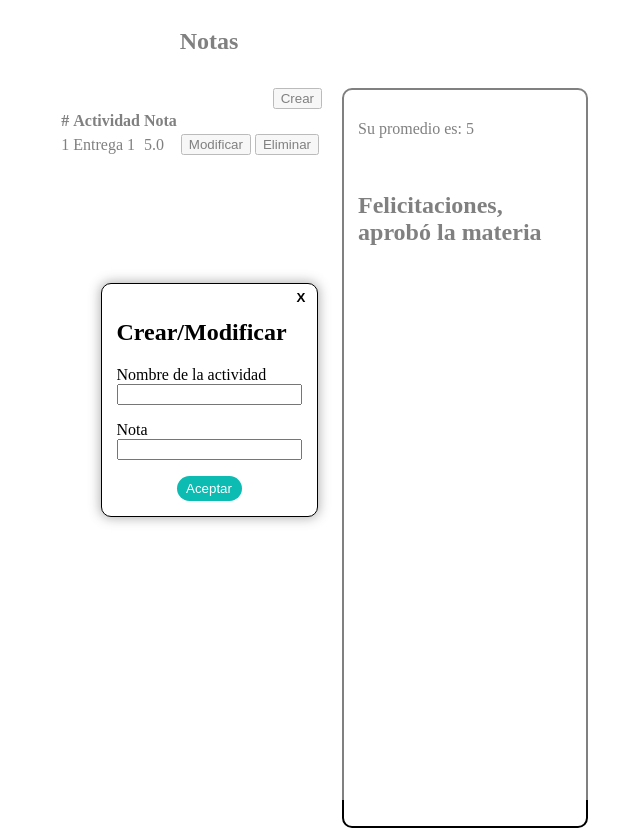
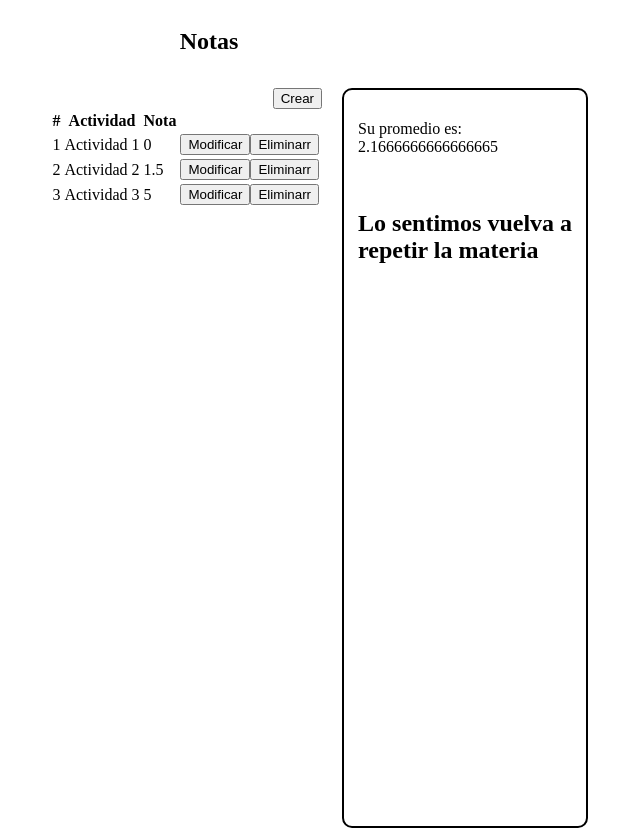
Before and after one commit to saraWS/notas_app, a plain HTML site: page index.html in a window 1280 px wide. Shown: the whole page, without its empty margins (431-1071 px from the left). Drawn offline with Linux system fonts and the light colour scheme.

Commit message:
Se agregaron los cambios de JavaScript

```diff
--- a/css/modal.css
+++ b/css/modal.css
@@ -13,7 +13,7 @@
 .modal-content .form-content{
     border: 1px solid #000000;
     border-radius: 10px;
-    background-color: #ffffff;
+    background-color: antiquewhite;
     padding: 15px;
     box-shadow: 0px 0px 12px 1px rgb(85, 85, 85, 0.47);
     position: relative;
@@ -64,3 +64,7 @@ form .input-content{
     color: #0cbcb3;
 
 }
+
+.close-modal{
+    display:none;
+}
--- a/index.html
+++ b/index.html
@@ -13,7 +13,7 @@
         <h1 class="titulo">Notas</h1>
         <article class="notas-content">
             <button>Crear</button>
-            <table>
+            <table id = "promedioTb">
                 <thead>
                     <tr>
                         <th>#</th>
@@ -36,12 +36,12 @@
             </table>
         </article>
         <article class="promedio-content">
-            <p>Su promedio es: 5</p>
+            <p id = "promedioText">Su promedio es: 5</p>
             <br>
-            <h2>Felicitaciones, aprobó la materia</h2>
+            <h2 id="mensajeNota">Felicitaciones, aprobó la materia</h2>
         </article>
     </section>
-    <section class="modal-content">
+    <section class="modal-content close-modal">
         <article class="form-content">
             <button class="cerrar-btn">X</button>
             <h2>Crear/Modificar</h2>
@@ -60,6 +60,7 @@
             </form>
         </article>
     </section>
+    <script src="js/promedios.js"></script>
 </body>
 
 </html>
--- /dev/null
+++ b/js/promedios.js
@@ -0,0 +1,36 @@
+let actividades = [
+    { id: 1, nombre: 'Actividad 1', nota: 0 },
+    { id: 2, nombre: 'Actividad 2', nota: 1.5},
+    { id: 3, nombre: 'Actividad 3', nota: 5 }
+];
+
+function mostrarMensaje(promedio){
+    let mensaje = promedio>=3? 'FElicitaciones aprobo' :'Lo sentimos vuelva a repetir la materia';
+    document.getElementById('mensajeNota').innerText = mensaje;
+}
+
+function mostrarActividades() {
+    let filas = "";
+    let sumatoria = 0;
+    for (let actividad of actividades) {
+        filas += '<tr>';
+        filas += '<td>' + actividad.id + '</td>';
+        filas += '<td>' + actividad.nombre + '</td>';
+        filas += '<td>' + actividad.nota + '</td>';
+        filas += '<td>';
+        filas += '<button>Modificar</button>';
+        filas += '<button>Eliminarr</button>';
+        filas += '</td>';
+        filas += '</tr>';
+        sumatoria += actividad.nota;
+    }
+    let promedio = sumatoria / actividades.length;
+    document.getElementById('promedioTb')
+        .getElementsByTagName('tbody')[0]//como solo hay un tbody, se usa la posicion 0 porque solo hay un elemento
+        .innerHTML = filas;
+    document.getElementById('promedioText')
+    .innerText = ' Su promedio es: ' + promedio;//se usa inner TEXT porque no se esta agregando html
+    mostrarMensaje(promedio);
+
+}
+mostrarActividades();
```
